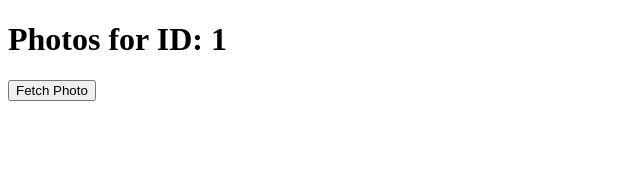
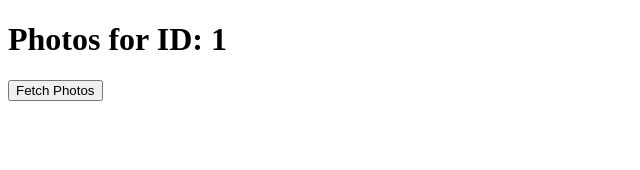
Before and after one commit to ErtyumPX/ai-image-edit-app, a Next.js app: page /view/1 in a window 1280 px wide. Shown: the top 170 px of the page, without its empty margins (0-640 px from the left). Built offline with nearby package versions, Linux system fonts and the light colour scheme.

Commit message:
Enable share button only if it's possible

```diff
--- a/src/pages/view/[id].tsx
+++ b/src/pages/view/[id].tsx
@@ -1,16 +1,23 @@
 import { ApiService } from '@/services/ApiService';
 import { useRouter } from 'next/router';
-import { useState } from 'react';
+import { useEffect, useState } from 'react';
 
 const PhotoPage = () => {
   const router = useRouter();
   const { id } = router.query;
   const [image64, setImage64] = useState<string | undefined>(undefined);
+  const [isAbleToShare, setIsAbleToShare] = useState(false);
+
+  useEffect(() => {
+    setIsAbleToShare(!!navigator.share);
+    // fetchPhotosById();
+  }, []);
 
   const fetchPhotosById = async () => {
     try {
       const pattern = new RegExp("[a-zA-Z0-9]{10}");
       if (!pattern.test(id as string)) {
+        console.error('Invalid ID: ', id);
         throw new Error('Invalid ID');
       }
       const requestedImage64 = await ApiService.getImageRequest(id as string);
@@ -60,9 +67,11 @@ const PhotoPage = () => {
         <>
           <img src={image64} alt="Snapshot" />
           <button onClick={downloadImage}> Download </button>
-          <button onClick={shareImage}> Share </button>
+          {isAbleToShare &&
+            <button onClick={shareImage}> Share </button>
+          }
         </>
-        : <button onClick={fetchPhotosById}>Fetch Photo</button>
+        : <button onClick={fetchPhotosById}> Fetch Photos </button>
       }
     </div>
   );
```
